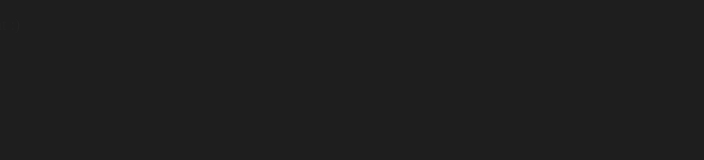
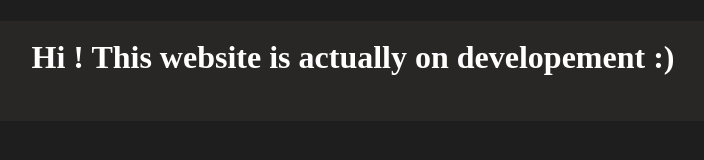
Before and after one commit to WeaThox/portfolio, a website built with Parcel: page index.html in a window 1280 px wide. Shown: the whole page, without its empty margins (287-991 px from the left). Built offline with nearby package versions, Linux system fonts and the light colour scheme.

Commit message:
add : header and some details

```diff
--- a/css/main.css
+++ b/css/main.css
@@ -1,41 +1,25 @@
-/*! HTML5 Boilerplate v8.0.0 | MIT License | https://html5boilerplate.com/ */
-
-/* main.css 2.1.0 | MIT License | https://github.com/h5bp/main.css#readme */
-/*
- * What follows is the result of much research on cross-browser styling.
- * Credit left inline and big thanks to Nicolas Gallagher, Jonathan Neal,
- * Kroc Camen, and the H5BP dev community and team.
- */
-
-/* ==========================================================================
-   Base styles: opinionated defaults
-   ========================================================================== */
-
-html {
-  color: #222;
-  font-size: 1em;
-  line-height: 1.4;
+header
+{
+  height: 100px;
+  margin: 0px;
+  background-color: #292626;
 }
 
-img.fondecran {
-  /* On met en place le fond d'écran */
-  min-height: 100%;
-  min-width: 1024px;
-  /* On indique un redimensionnement proportionnel */
-  width: 100%;
-  height: auto;
-  /* L'image est positionnée en haut à gauche */
-  position: fixed;
-  top: 0;
-  left: 0;
+body{
+  background-color: #1E1E1E;
 }
 
-@media screen and (max-width: 1024px) {
-  /* Le traitement est ici spécifique à l'image */
-  img.fondecran {
-    left: 50%;
-    margin-left: -512px; /* 50% */
-  }
+body {
+  margin: 0;
+}
 
+h1 {
+  margin: 0;
+}
 
+.titre{
+  color: white;
+  font-size: 2em;
+  text-align: center;
+  line-height:73px;
 }
--- a/index.html
+++ b/index.html
@@ -1,20 +1,18 @@
 <!doctype html>
 <html class="no-js" lang="">
 
-<head>
+<header>
   <meta charset="utf-8">
   <title>Aloria</title>
 
   <link rel="stylesheet" href="css/normalize.css">
   <link rel="stylesheet" href="css/main.css">
   <link rel="icon" type="image/png" sizes="16x16" href="icon.jpg">
-  <meta name="theme-color" content="#fafafa">
-</head>
+  <h1 class="titre">Hi ! This website is actually on developement :)</h1>
 
-<body style="background-color:#1E1E1E">
+</header>
 
-  <!-- Add your site or application content here -->
-  <p>Hi ! This website is actually on developement :)</p>
+<body>
 
 
 
```
